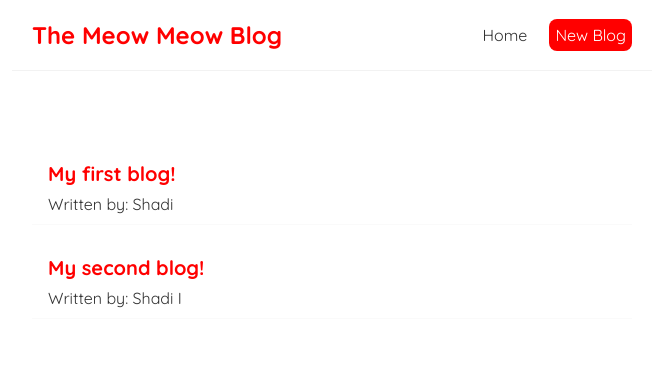
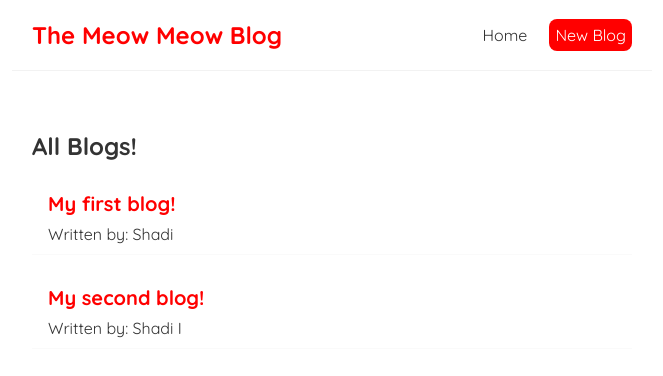
Before and after one commit to Shadi-Isshac/blog-project, a React (Create React App) app: page / in a window 1280 px wide. Shown: the top 376 px of the page, without its empty margins (308-971 px from the left). Built offline with nearby package versions, Linux system fonts and the light colour scheme.

Commit message:
blog list component created. CSS added to blogs and props added

```diff
--- /dev/null
+++ b/src/BlogList.js
@@ -0,0 +1,17 @@
+const BlogList = ({blogs, title}) => {
+
+
+    return (
+        <div className="bog-list">
+            <h2>{title}</h2>
+             {blogs.map((blog) => (
+                <div className="blog-preview" key={blog.id}>
+                    <h2> {blog.title} </h2>
+                    <p> Written by: {blog.author}</p>
+                </div>
+            ))}
+        </div>
+     );
+}
+
+export default BlogList;
--- a/src/Home.js
+++ b/src/Home.js
@@ -1,4 +1,5 @@
 import { useState } from "react";
+import BlogList from "./BlogList";
 
 const Home = () => {
     const [blogs, setBlogs] = useState([
@@ -7,12 +8,7 @@
     ]);
     return (
         <div className="home">
-            {blogs.map((blog) => (
-                <div className="blog-preview" key={blog.id}>
-                    <h2> {blog.title} </h2>
-                    <p> Written by: {blog.author}</p>
-                </div>
-            ))}
+           <BlogList blogs={blogs} title="All Blogs!" />
         </div>
      );
 
--- a/src/index.css
+++ b/src/index.css
@@ -34,7 +34,7 @@
 }
 
 /* blog previews / list */
-.blog-preview {
+ .blog-preview {
   padding: 10px 16px;
   margin: 20px 0;
   border-bottom: 1px solid #fafafa;
```
